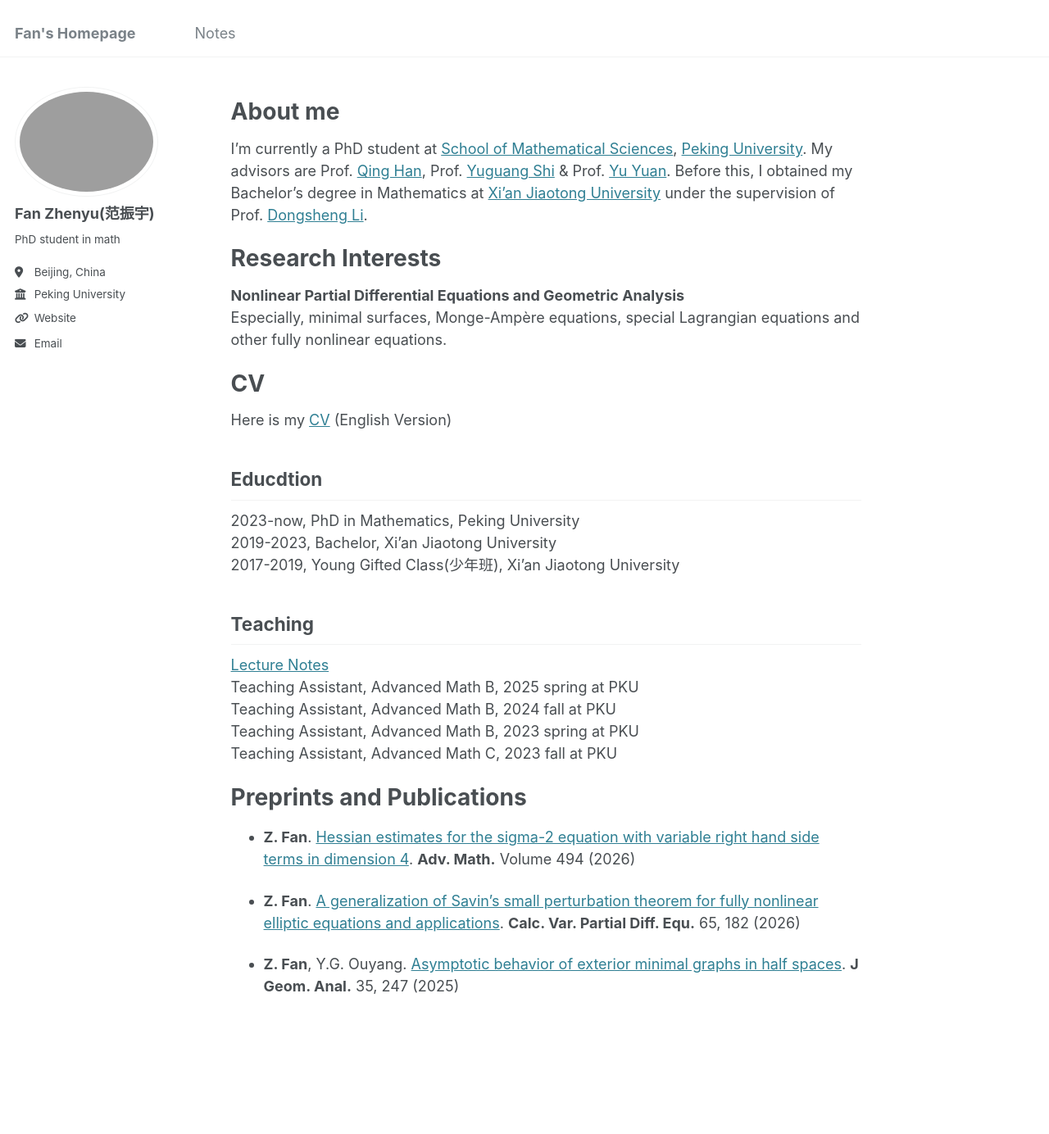
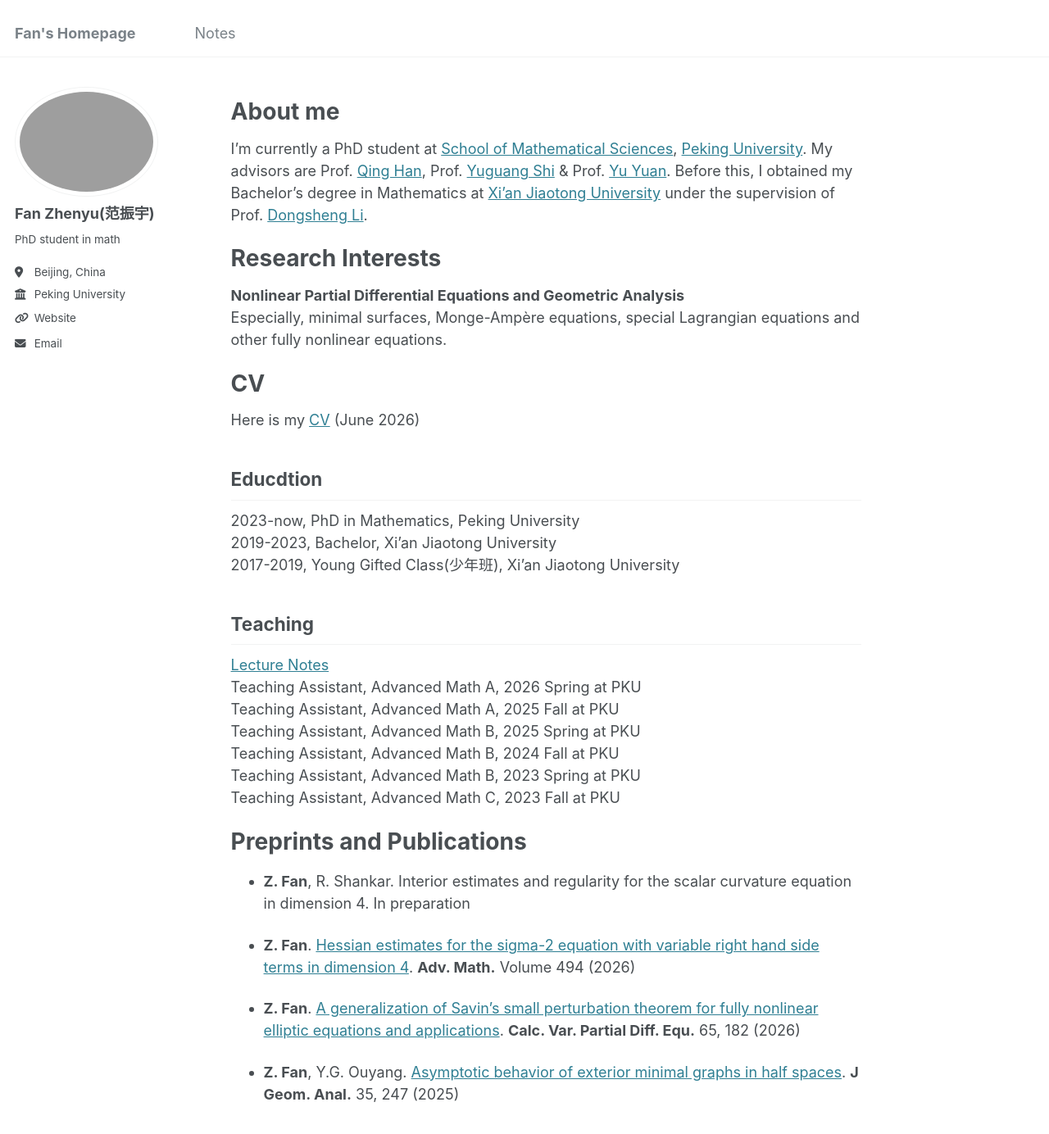
Before and after one commit to fanzymath/fanzymath.github.io, a Jekyll site: the page built from _pages/about.md, in a window 1280 px wide and 1400 px high. Shown: the top 1384 px of the window at 82% size. Built offline with Jekyll 4.4.1, drawn with Linux system fonts in a browser that asks for light colours.

Commit message:
Update about.md

```diff
--- a/_pages/about.md
+++ b/_pages/about.md
@@ -17,7 +17,7 @@ Especially, minimal surfaces, Monge-Ampère equations, special Lagrangian equati
 
 CV
 ======
-Here is my [CV](https://fanzymath.github.io/files/CV.pdf) (English Version)
+Here is my [CV](https://fanzymath.github.io/files/CV.pdf) (June 2026)
 
 
 Educdtion
@@ -30,16 +30,20 @@ Educdtion
 Teaching
 ------
 [Lecture Notes](https://fanzymath.github.io/notes/)\
-Teaching Assistant, Advanced Math B, 2025 spring at PKU\
-Teaching Assistant, Advanced Math B, 2024 fall at PKU\
-Teaching Assistant, Advanced Math B, 2023 spring at PKU\
-Teaching Assistant, Advanced Math C, 2023 fall at PKU
+Teaching Assistant, Advanced Math A, 2026 Spring at PKU\
+Teaching Assistant, Advanced Math A, 2025 Fall at PKU\
+Teaching Assistant, Advanced Math B, 2025 Spring at PKU\
+Teaching Assistant, Advanced Math B, 2024 Fall at PKU\
+Teaching Assistant, Advanced Math B, 2023 Spring at PKU\
+Teaching Assistant, Advanced Math C, 2023 Fall at PKU
 
 
 
 
 Preprints and Publications
 ======
+- **Z. Fan**, R. Shankar. Interior estimates and regularity for the scalar curvature equation in dimension 4. In preparation
+
 - **Z. Fan**. [Hessian estimates for the sigma-2 equation with variable right hand side terms in dimension 4](https://doi.org/10.1016/j.aim.2026.110953). **Adv. Math.** Volume 494 (2026)
 
 - **Z. Fan**. [A generalization of Savin's small perturbation theorem for fully nonlinear elliptic equations and applications](https://doi.org/10.1007/s00526-026-03349-7). **Calc. Var. Partial Diff. Equ.** 65, 182 (2026)
```
